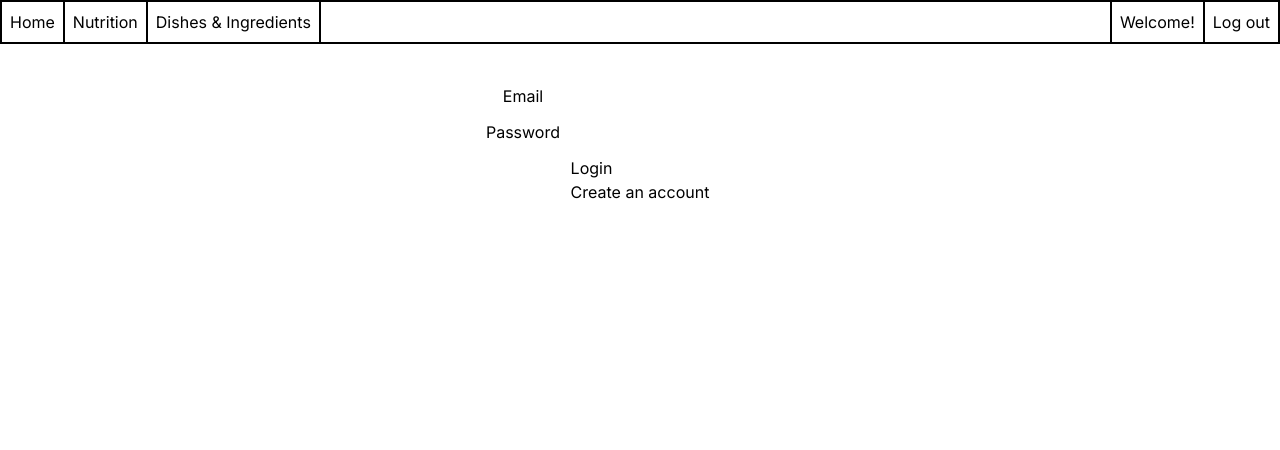
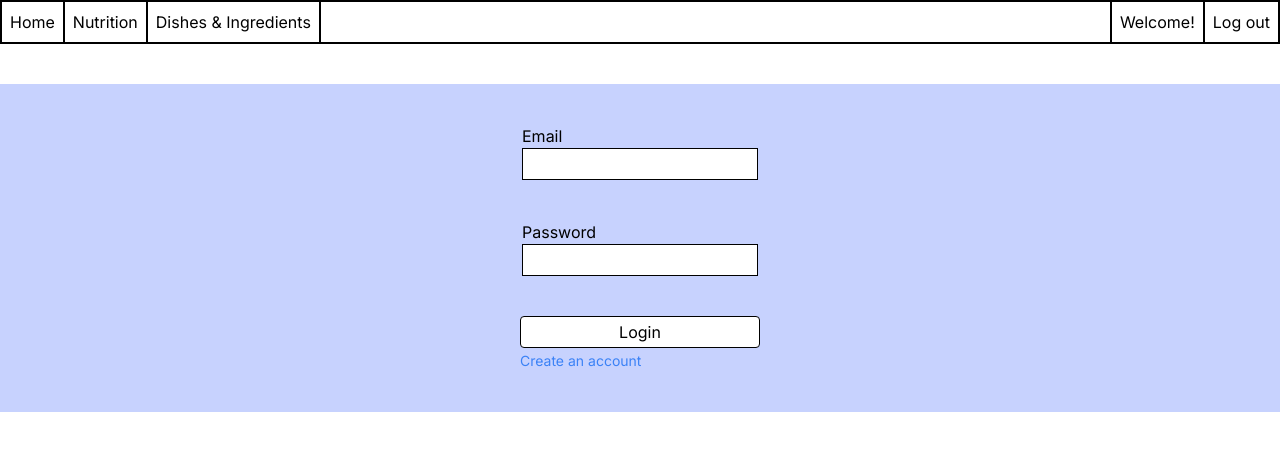
Before and after one commit to jaklyk2103/kcalculator-ui, a Next.js app: page /login in a window 1280 px wide. Shown: the top 450 px of the page. Built offline with nearby package versions, Linux system fonts and the light colour scheme.

Commit message:
Styled login page

```diff
--- a/src/app/login/page.tsx
+++ b/src/app/login/page.tsx
@@ -2,6 +2,8 @@
 
 import TextInput from "@/components/text-input/text-input";
 import { useState } from "react";
+
+import "../register/register.css";
 
 export default function Login() {
   const [email, setEmail] = useState("");
@@ -12,8 +14,10 @@ export default function Login() {
   };
 
   return (
-    <form className="flex flex-col gap-3 items-center mt-10">
+    <form className="flex flex-col gap-10 items-center mt-10 bg-indigo-200 p-10">
       <TextInput
+        className="register__text-input-wrapper"
+        inputClassName="register__text-input"
         id="email-input"
         label="Email"
         handleOnChange={(event) => setEmail(event.target.value)}
@@ -21,6 +25,8 @@ export default function Login() {
         key="email-input"
       />
       <TextInput
+        className="register__text-input-wrapper"
+        inputClassName="register__text-input"
         id="password-input"
         label="Password"
         handleOnChange={(event) => setPassword(event.target.value)}
@@ -30,9 +36,16 @@ export default function Login() {
       />
 
       <div>
-        <button onClick={handleLogin}>Login</button>
+        <button
+          className="w-60 h-8 border border-black rounded bg-white"
+          onClick={handleLogin}
+        >
+          Login
+        </button>
         <div>
-          <a href="/register">Create an account</a>
+          <a className="text-sm text-link-500 hover:underline" href="/register">
+            Create an account
+          </a>
         </div>
       </div>
     </form>
--- a/tailwind.config.ts
+++ b/tailwind.config.ts
@@ -26,6 +26,9 @@ const config: Config = {
         "gradient-conic":
           "conic-gradient(from 180deg at 50% 50%, var(--tw-gradient-stops))",
       },
+      colors: {
+        link: colors.blue
+      }
     },
   },
   plugins: [],
```
